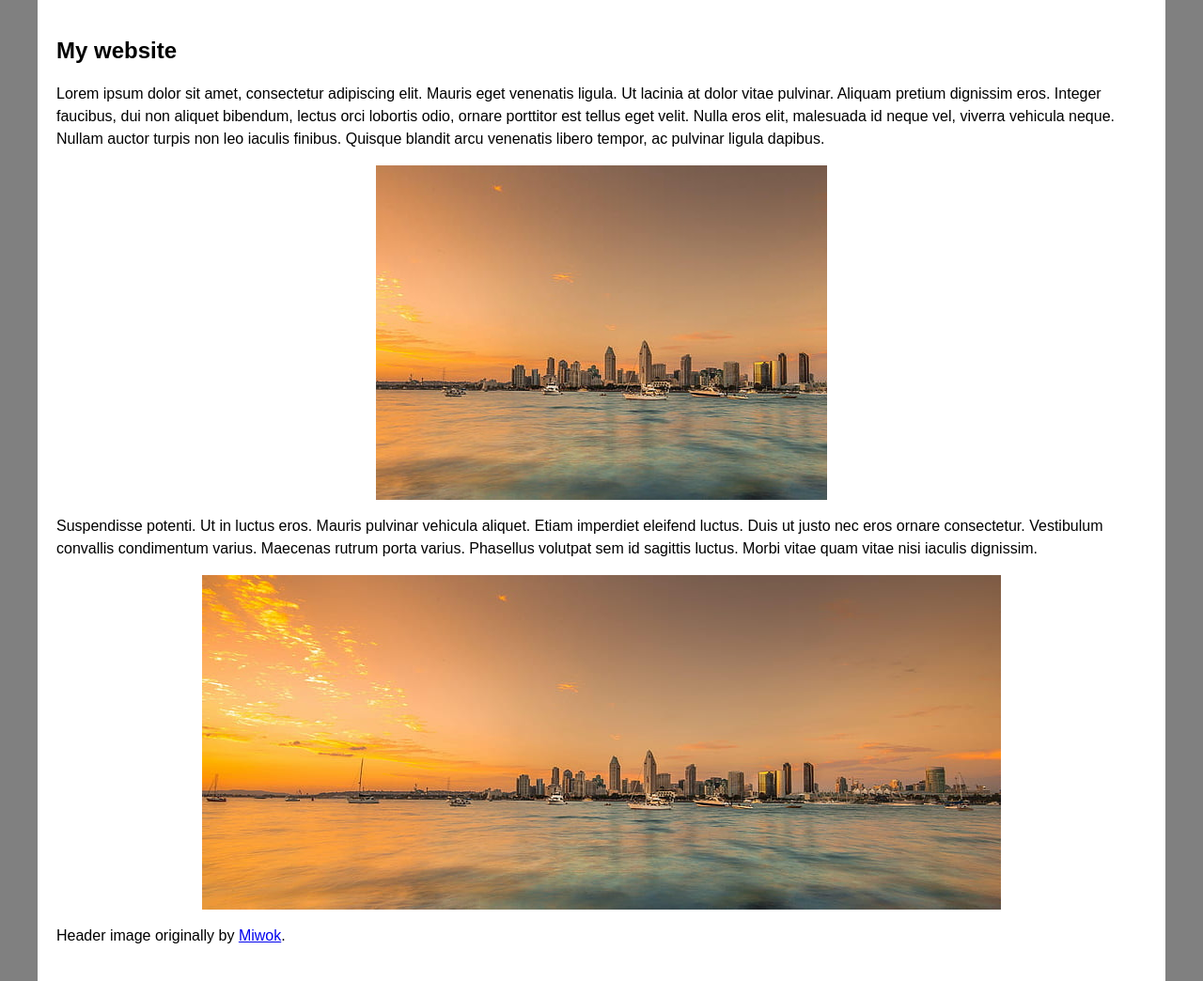
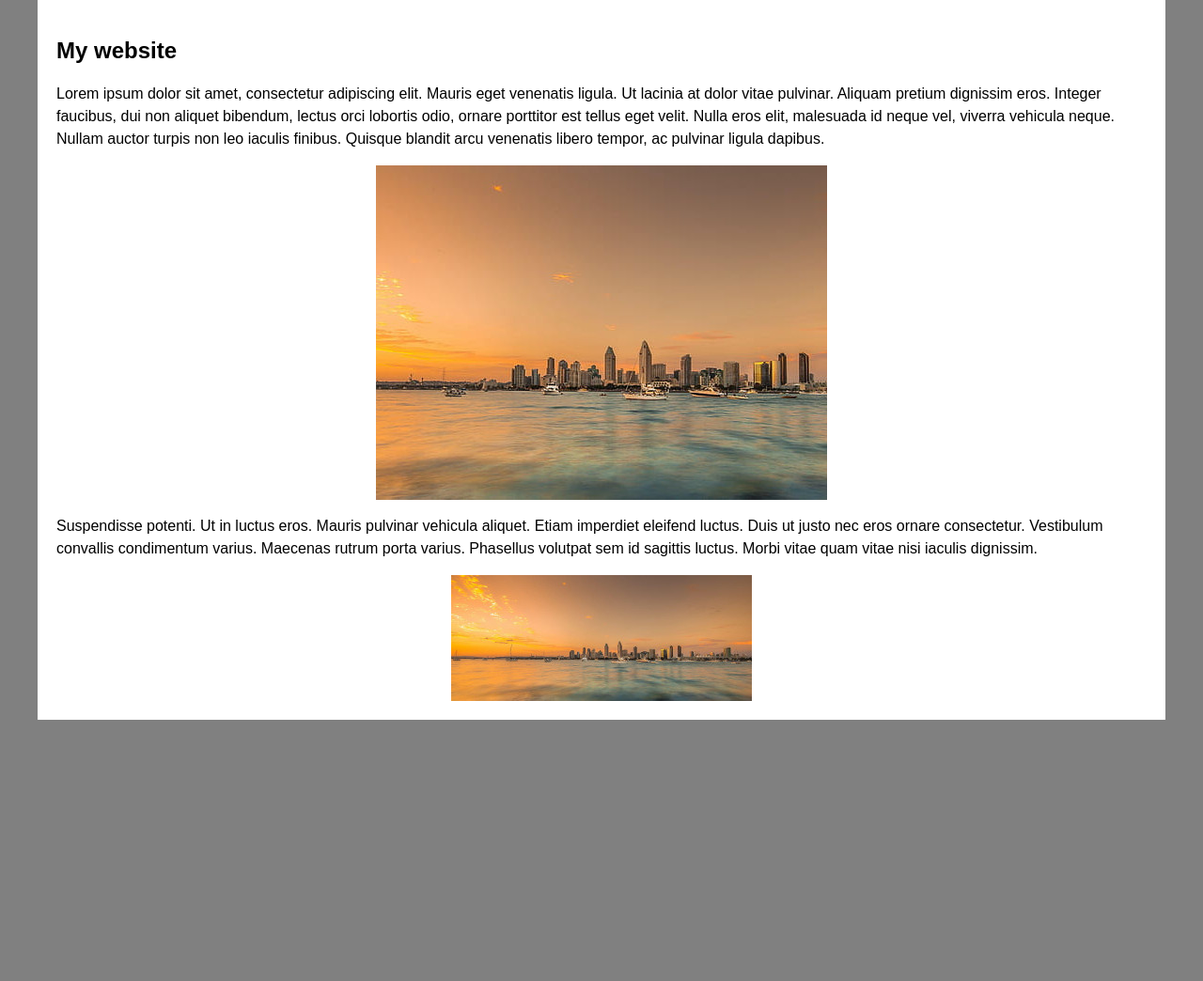
Before and after one commit to gabr1el1/ResponsiveImages, a plain HTML site: page index.html in a window 1280 px wide. Shown: the whole page at 94% size. After the commit the page ends 800 px from the top, so only its background shows below. Drawn offline with Linux system fonts and the light colour scheme.

Commit message:
Changes dynamic resolution img element

```diff
--- a/index.html
+++ b/index.html
@@ -70,15 +70,10 @@
         <!-- resolution switching -->
         <!-- same size image at different resolutions -->
         <img
-          srcset="city.jpg, city-size2.jpg 1.5x, city-size3.jpg 2x"
+          srcset="city-size3.jpg, city-size2.jpg 1.5x, city.jpg 2x"
           src="city.jpg"
           alt="city"
         />
-
-        <p>
-          Header image originally by
-          <a href="https://www.flickr.com/photos/miwok/17086751527/">Miwok</a>.
-        </p>
       </section>
     </main>
 
```
